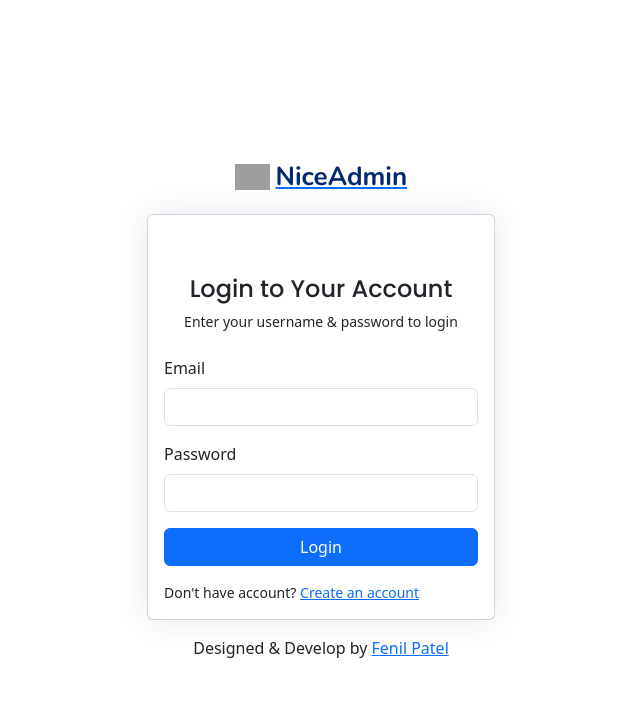
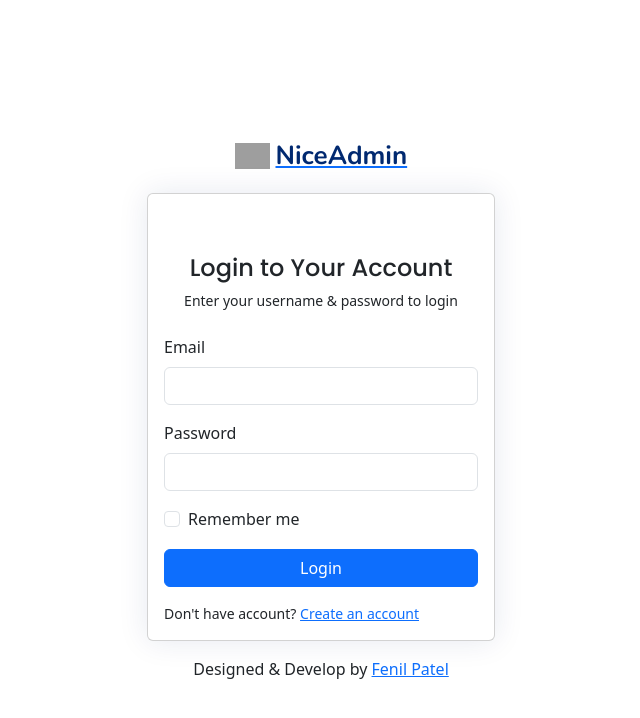
Before and after one commit to ifenilpatel/Public-Frontend-React, a React (Vite) app: page /signin in a window 1280 px wide. Shown: the top 718 px of the page, without its empty margins (319-959 px from the left). Built offline with nearby package versions, Linux system fonts and the light colour scheme; grey boxes are pictures that could not be loaded.

Commit message:
update code for form

```diff
--- a/package.json
+++ b/package.json
@@ -12,6 +12,7 @@
   "dependencies": {
     "react": "^18.3.1",
     "react-dom": "^18.3.1",
+    "react-hook-form": "^7.52.2",
     "react-router-dom": "^6.26.0"
   },
   "devDependencies": {
--- a/src/module/authentication/components/Register.jsx
+++ b/src/module/authentication/components/Register.jsx
@@ -1,53 +1,83 @@
 import React from "react";
+import { useForm } from "react-hook-form";
 import { Link } from "react-router-dom";
 
 const Register = () => {
+  const {
+    register,
+    handleSubmit,
+    formState: { errors },
+  } = useForm();
+
+  const onSubmit = (data) => {
+    console.log(data);
+  };
+
   return (
     <>
       <div className="card mb-3">
         <div className="card-body">
           <div className="pt-4 pb-2">
             <h5 className="card-title text-center pb-0 fs-4">Create an Account</h5>
-            <p className="text-center small">Enter your personal details to create account</p>
+            <p className="text-center small">Enter your personal details to create an account</p>
           </div>
 
-          <form className="row g-3">
+          <form className="row g-3" autoComplete="off" onSubmit={handleSubmit(onSubmit)}>
             <div className="col-12">
               <label className="form-label">Your Name</label>
-              <input type="text" className="form-control" required />
-              <div className="invalid-feedback">Please, enter your name!</div>
+              <input type="text" className="form-control" {...register("name", { required: "Name is required" })} />
+              {errors.name && <small className="text-danger">{errors.name.message}</small>}
             </div>
 
             <div className="col-12">
               <label className="form-label">Your Email</label>
-              <input type="email" className="form-control" required />
+              <input
+                type="email"
+                className="form-control"
+                {...register("email", {
+                  required: "Email is required",
+                  pattern: {
+                    value: /^[^\s@]+@[^\s@]+\.[^\s@]+$/,
+                    message: "Invalid email address",
+                  },
+                })}
+              />
+              {errors.email && <small className="text-danger">{errors.email.message}</small>}
             </div>
 
             <div className="col-12">
               <label className="form-label">Username</label>
-              <div className="input-group ">
-                <input type="text" className="form-control" required />
-              </div>
+              <input type="text" className="form-control" {...register("username", { required: "Username is required" })} />
+              {errors.username && <small className="text-danger">{errors.username.message}</small>}
             </div>
 
             <div className="col-12">
               <label className="form-label">Password</label>
-              <input type="password" className="form-control" required />
+              <input type="password" className="form-control" {...register("password", { required: "Password is required" })} />
+              {errors.password && <small className="text-danger">{errors.password.message}</small>}
             </div>
 
             <div className="col-12">
               <div className="form-check">
-                <input className="form-check-input" type="checkbox" id="acceptTerms" required />
-                <label className="form-check-label" for="acceptTerms">
+                <input
+                  className="form-check-input"
+                  type="checkbox"
+                  {...register("acceptTerms", { required: "You must accept the terms and conditions" })}
+                  id="acceptTerms"
+                />
+                <label className="form-check-label" htmlFor="acceptTerms">
                   I agree and accept the terms and conditions
                 </label>
+                {errors.acceptTerms && <small className="text-danger">{errors.acceptTerms.message}</small>}
               </div>
             </div>
+
             <div className="col-12">
               <button className="btn btn-primary w-100" type="submit">
                 Create Account
               </button>
             </div>
+
             <div className="col-12">
               <p className="small mb-0">
                 Already have an account? <Link to="/">Log in</Link>
--- a/src/module/authentication/components/SignIn.jsx
+++ b/src/module/authentication/components/SignIn.jsx
@@ -1,19 +1,23 @@
 import { useState } from "react";
-import { Link } from "react-router-dom";
+import { Link, useNavigate } from "react-router-dom";
 
 const SignIn = () => {
-  const init = { email: "", password: "" };
+  const navigate = useNavigate();
+
+  const init = { email: "", password: "", rememberMe: false };
   const [formValues, setFormValues] = useState(init);
 
-  const handleChange = (e) => {
-    console.log(e);
-    const { name, value } = e.target;
-    setFormValues({ ...formValues, [name]: value });
+  const handleChange = (event) => {
+    const target = event.target;
+    if (target.type == "text" || target.type == "password" || target.type == "email") setFormValues({ ...formValues, [target.name]: target.value });
+    if (target.type == "checkbox") setFormValues({ ...formValues, [target.name]: target.checked });
   };
 
   const handleSubmit = (e) => {
     e.preventDefault();
     console.log(formValues);
+    // Navigate programmatically
+    navigate("/register");
   };
 
   return (
@@ -25,17 +29,24 @@ const SignIn = () => {
             <p className="text-center small">Enter your username & password to login</p>
           </div>
 
-          <form className="row g-3" onSubmit={handleSubmit}>
+          <form className="row g-3" autoComplete="off" onSubmit={handleSubmit}>
             <div className="col-12">
               <label className="form-label">Email</label>
-              <div className="input-group ">
-                <input type="text" className="form-control" name="email" value={formValues.email} onChange={handleChange} required />
-              </div>
+              <input type="email" className="form-control" name="email" value={formValues.email} onChange={handleChange} />
             </div>
 
             <div className="col-12">
               <label className="form-label">Password</label>
-              <input type="password" className="form-control" name="password" value={formValues.password} onChange={handleChange} required />
+              <input type="password" className="form-control" name="password" value={formValues.password} onChange={handleChange} />
+            </div>
+
+            <div className="col-12">
+              <div className="form-check">
+                <input className="form-check-input" type="checkbox" name="rememberMe" value={formValues.rememberMe} onChange={handleChange} id="rememberMe" />
+                <label className="form-check-label" htmlFor="rememberMe">
+                  Remember me
+                </label>
+              </div>
             </div>
 
             <div className="col-12">
```
Also changed, not shown: 1 other file (tests, documents, lock files or other folders).
